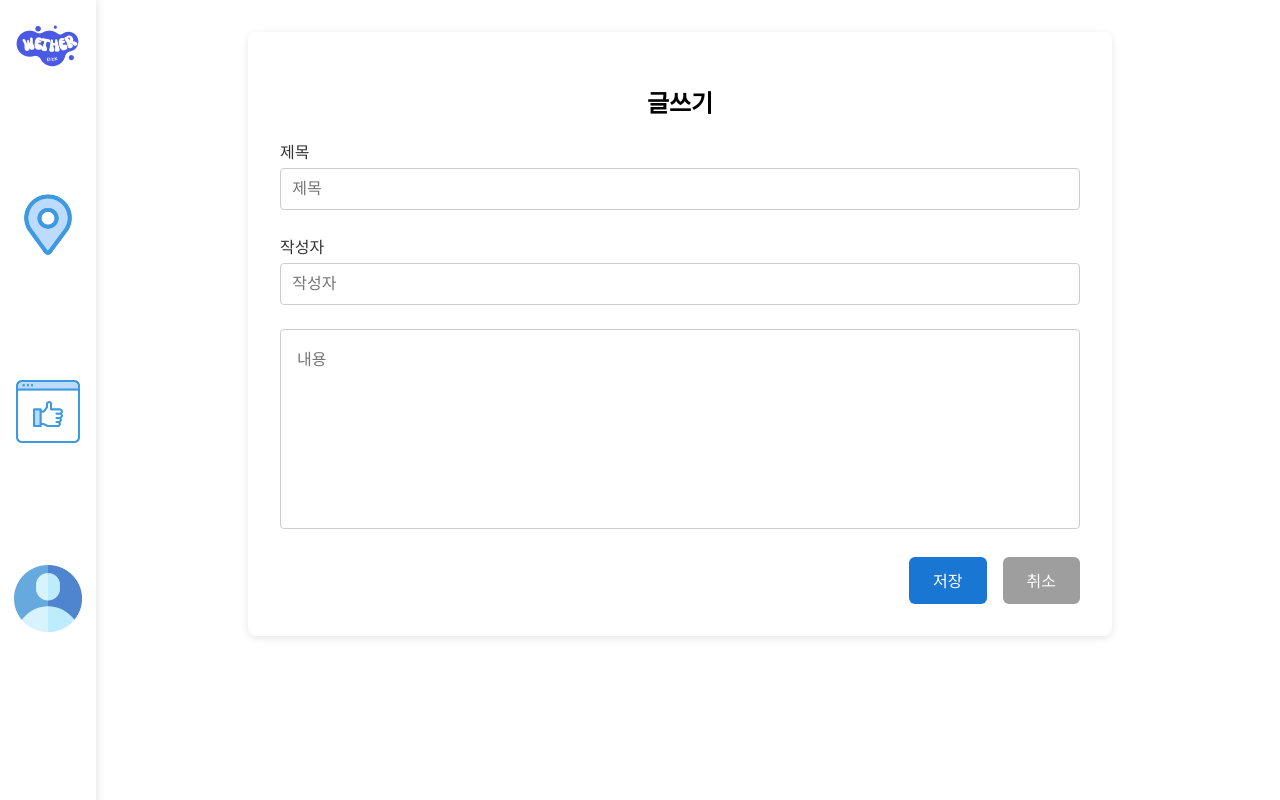
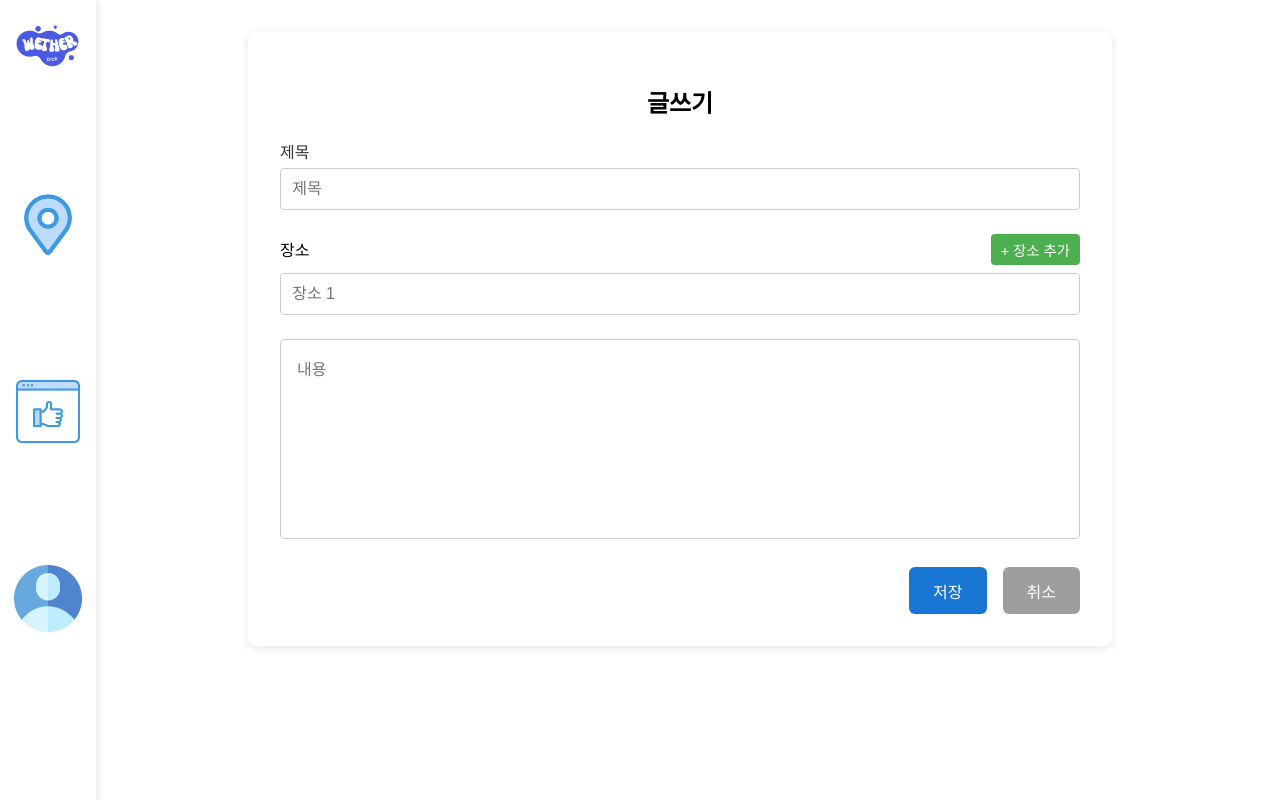
Before and after one commit to eee88/WeatherPick, a React (Create React App) app: page /postform in a window 1280 px wide. Built offline with nearby package versions, Linux system fonts and the light colour scheme.

Commit message:
로그인,회원가입,글쓰기폼

```diff
--- a/src/Board.css
+++ b/src/Board.css
@@ -204,3 +204,68 @@
     font-size: 14px;
     margin-top: 10px;
   }
+
+  /* Places input styling */
+  .places-container {
+    margin-bottom: 1.5rem;
+  }
+
+  .places-header {
+    display: flex;
+    justify-content: space-between;
+    align-items: center;
+    margin-bottom: 0.5rem;
+  }
+
+  .add-place-button {
+    background-color: #4CAF50;
+    color: white;
+    border: none;
+    padding: 5px 10px;
+    border-radius: 4px;
+    cursor: pointer;
+    font-size: 0.9rem;
+  }
+
+  .add-place-button:hover {
+    background-color: #45a049;
+  }
+
+  .place-input-group {
+    display: flex;
+    align-items: center;
+    gap: 10px;
+    margin-bottom: 10px;
+  }
+
+  .place-input-group input {
+    flex: 1;
+    padding: 0.7rem;
+    border: 1px solid #ccc;
+    border-radius: 4px;
+    font-size: 1rem;
+  }
+
+  .remove-place-button {
+    background-color: #ff4444;
+    color: white;
+    border: none;
+    width: 30px;
+    height: 30px;
+    border-radius: 50%;
+    cursor: pointer;
+    display: flex;
+    align-items: center;
+    justify-content: center;
+    font-size: 0.9rem;
+  }
+
+  .remove-place-button:hover {
+    background-color: #cc0000;
+  }
+
+  .error-message {
+    color: #ff4444;
+    margin-bottom: 1rem;
+    font-size: 0.9rem;
+  }
--- a/src/components/PostForm.jsx
+++ b/src/components/PostForm.jsx
@@ -5,16 +5,36 @@ import "../Board.css";
 
 const PostForm = ({ addPost }) => {
   const navigate = useNavigate();
-  const [writer, setWriter] = useState("");
   const [title, setTitle] = useState("");
   const [body, setBody] = useState("");
+  const [places, setPlaces] = useState([""]);  // 장소 배열, 초기값은 빈 문자열 하나
+  const [error, setError] = useState("");
+
+  const addPlace = () => {
+    if (places.length < 5) {
+      setPlaces([...places, ""]);
+    }
+  };
+
+  const removePlace = (index) => {
+    const newPlaces = places.filter((_, i) => i !== index);
+    setPlaces(newPlaces);
+  };
+
+  const handlePlaceChange = (index, value) => {
+    const newPlaces = [...places];
+    newPlaces[index] = value;
+    setPlaces(newPlaces);
+  };
+
   const savePost = async (e) => {
+    e.preventDefault();
     try {
       const response = await axios.post(
         "http://localhost:8080/board",
         {
-          writer: writer,
           title: title,
+          places: places.filter(place => place.trim() !== ""), // 빈 장소는 제외
           body: body,
         },
         {
@@ -26,18 +46,18 @@ const PostForm = ({ addPost }) => {
 
       if (response.status === 200) {
         alert("게시물이 등록되었습니다.");
-        navigate("/");
+        navigate("/board");
       } else {
         throw new Error("게시물 등록 실패");
       }
     } catch (error) {
       console.error("Error:", error);
-      alert("게시물 등록에 실패했습니다.");
+      setError("게시물 등록에 실패했습니다.");
     }
   };
 
   const backToBoard = () => {
-    navigate("/Board");
+    navigate("/board");
   };
 
   return (
@@ -53,23 +73,47 @@ const PostForm = ({ addPost }) => {
         />
       </div>
 
-      <div className="input-group">
-        <span>작성자</span>
-        <input
-          type="text"
-          placeholder="작성자"
-          value={writer}
-          onChange={(e) => setWriter(e.target.value)}
-        />
+      <div className="places-container">
+        <div className="places-header">
+          <span>장소</span>
+          {places.length < 5 && (
+            <button
+              type="button"
+              onClick={addPlace}
+              className="add-place-button"
+            >
+              + 장소 추가
+            </button>
+          )}
+        </div>
+        {places.map((place, index) => (
+          <div key={index} className="place-input-group">
+            <input
+              type="text"
+              placeholder={`장소 ${index + 1}`}
+              value={place}
+              onChange={(e) => handlePlaceChange(index, e.target.value)}
+            />
+            {places.length > 1 && (
+              <button
+                type="button"
+                onClick={() => removePlace(index)}
+                className="remove-place-button"
+              >
+                X
+              </button>
+            )}
+          </div>
+        ))}
       </div>
 
       <textarea
         placeholder="내용"
-        cols="100"
-        rows="10"
         value={body}
         onChange={(e) => setBody(e.target.value)}
       />
+
+      {error && <div className="error-message">{error}</div>}
 
       <div className="button-group">
         <button onClick={savePost}>저장</button>
--- a/src/pages/LoginPage.jsx
+++ b/src/pages/LoginPage.jsx
@@ -28,7 +28,7 @@ export default function LoginPage() {
   const handleSubmit = async (e) => {
     e.preventDefault();
     try {
-      const response = await axios.post("http://localhost:8080/api/user/login",
+      const response = await axios.post(`${API_URL}/api/user/login`,
         JSON.stringify({
           username: formData.username,
           password: formData.password
@@ -49,7 +49,7 @@ export default function LoginPage() {
         localStorage.setItem("tokenExpiration", response.data.expirationTime);
         navigate("/board");
       } else {
-        setError(response.data.message || "로그인정보를 다시 확인하세요요");
+        setError(response.data.message || "로그인정보를 다시 확인하세요");
       }
     } catch (err) {
       console.error("로그인 에러 상세:", err);
--- a/src/pages/RegisterPage.jsx
+++ b/src/pages/RegisterPage.jsx
@@ -1,76 +1,139 @@
 import { useNavigate } from "react-router-dom";
 import "../App.css";
 import logo from "../assets/weatherPickLogo.png";
+import axios from "axios";
+import { useState } from "react";
+
+const API_URL = process.env.REACT_APP_API_URL;
 
 export default function RegisterPage() {
   const navigate = useNavigate();
 
+  const [formData, setFormData] = useState({
+    username: "",
+    password: "",
+    confirmPassword: "",
+    nickname: "",
+    email: "",
+    name: "",
+    phonenumber: ""
+  });
+
+  const [error, setError] = useState("");
+
+  const handleChange = (e) => {
+    const { name, value } = e.target;
+    setFormData(prev => ({
+      ...prev,
+      [name]: value
+    }));
+  };
+
+  const handleSubmit = async (e) => {
+    e.preventDefault();
+
+    // 비밀번호 확인 검증
+    if (formData.password !== formData.confirmPassword) {
+      setError("비밀번호가 일치하지 않습니다.");
+      return;
+    }
+
+    try {
+      const response = await axios.post(`${API_URL}/api/user/join`,
+        JSON.stringify({
+          username: formData.username,
+          password: formData.password,
+          nickname: formData.nickname,
+          email: formData.email,
+          name: formData.name,
+          phonenumber: formData.phonenumber
+        }),
+        {
+          headers: {
+            'Content-Type': 'application/json'
+          },
+          withCredentials: true
+        }
+      );
+
+      console.log("HTTP 상태 코드:", response.status);
+      console.log("서버 응답:", response.data);
+
+      if (response.data.code === "SU") {
+        // 회원가입 성공 시 로그인 페이지로 이동
+        navigate("/login");
+      } else {
+        setError(response.data.message || "회원가입에 실패했습니다.");
+      }
+    } catch (err) {
+      console.error("회원가입 에러 상세:", err);
+      console.log("에러 응답 데이터:", err.response?.data);
+      console.log("에러 상태 코드:", err.response?.status);
+      console.log("전체 에러 응답:", err.response);
+      setError("회원가입에 실패했습니다. 다시 시도해주세요.");
+    }
+  };
+
   return (
     <div className="login-wrapper">
-      <img src={logo} alt="Wether Logo" className="login-logo" />
+      <img src={logo} alt="Weather Logo" className="login-logo" />
 
       <h2 className="login-title">회원가입</h2>
 
-      <form
-        id="joinForm"
-        action="/user/join"
-        method="post"
-        name="joinForm"
-        className="login-form"
-      >
+      <form onSubmit={handleSubmit} className="login-form">
         <input
           type="text"
           name="username"
-          id="username"
+          value={formData.username}
+          onChange={handleChange}
           required
           placeholder="아이디 (username)"
         />
         <input
           type="password"
           name="password"
-          id="password"
+          value={formData.password}
+          onChange={handleChange}
           required
           placeholder="비밀번호 (password)"
         />
         <input
           type="password"
-          name="confirm-password"
-          id="confirm-password"
+          name="confirmPassword"
+          value={formData.confirmPassword}
+          onChange={handleChange}
           required
           placeholder="비밀번호 확인 (confirm-password)"
         />
         <input
           type="text"
           name="nickname"
-          id="nickname"
+          value={formData.nickname}
+          onChange={handleChange}
           required
           placeholder="닉네임 (nickname)"
         />
         <input
           type="email"
           name="email"
-          id="email"
+          value={formData.email}
+          onChange={handleChange}
           required
           placeholder="이메일 (email)"
         />
         <input
           type="text"
           name="name"
-          id="name"
+          value={formData.name}
+          onChange={handleChange}
           required
           placeholder="이름 (name)"
         />
         <input
-          type="text"
-          name="sex"
-          id="sex"
-          required
-          placeholder="성별 (sex)"
-        />
-        <input
           type="tel"
           name="phonenumber"
-          id="phonenumber"
+          value={formData.phonenumber}
+          onChange={handleChange}
           required
           placeholder="전화번호 (010-1234-5678)"
           pattern="^\d{3}-\d{4}-\d{4}$"
@@ -79,7 +142,7 @@ export default function RegisterPage() {
         <button type="submit" className="login-button">
           회원가입
         </button>
-        <p id="error-message" style={{ color: "red", fontSize: "12px" }}></p>
+        {error && <p className="error-message">{error}</p>}
       </form>
 
       <div className="signup-link">
```
